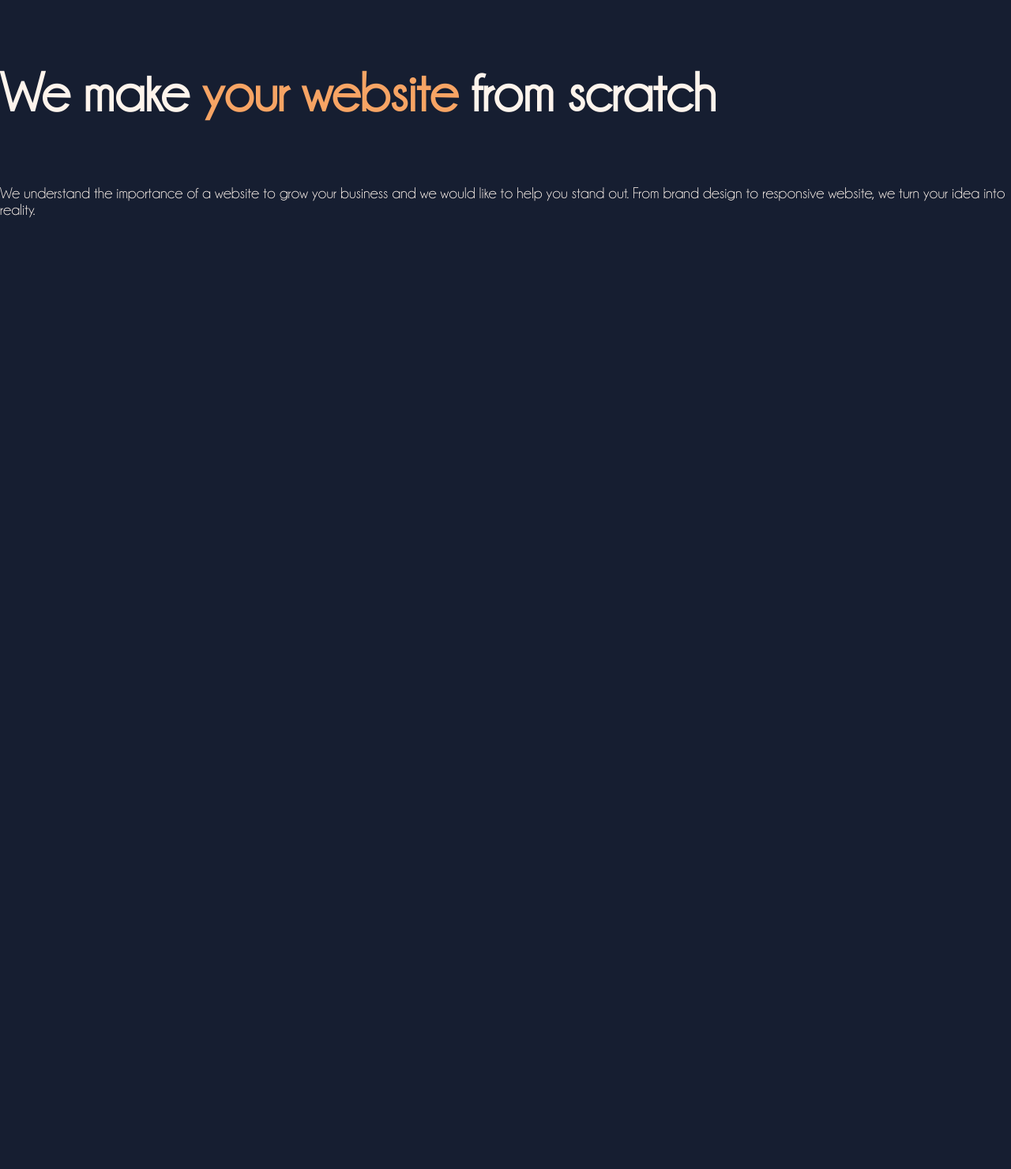
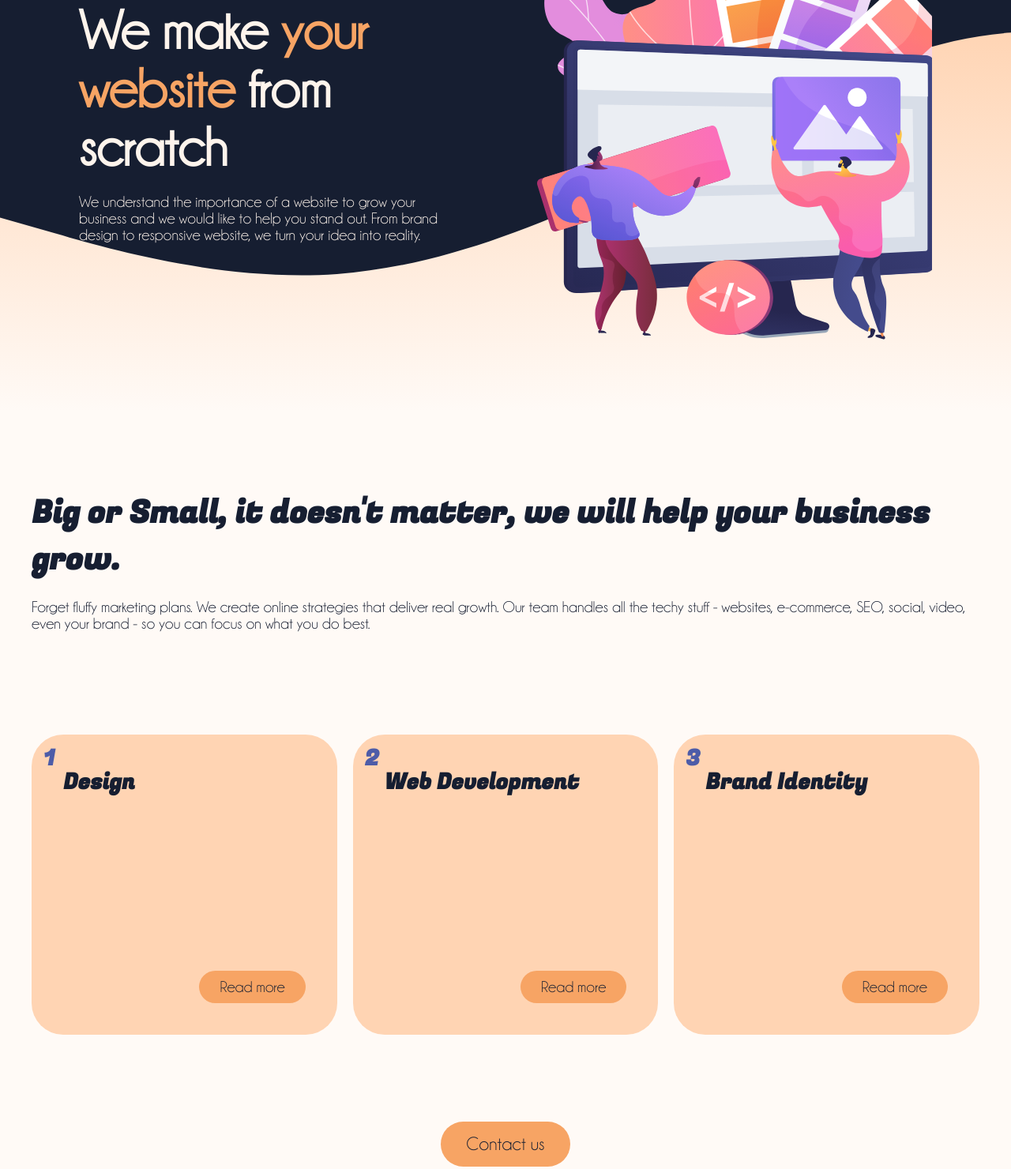
Before and after one commit to John-D-McGurk/arctic_hare_design, an Astro site: page / in a window 1280 px wide. Shown: the part 280-1760 px from the top of the page at 79% size. Before the commit the page ends 800 px from the top, so only its background shows below. Built offline with nearby package versions, Linux system fonts and the light colour scheme; Astro itself is replaced by a stand-in of ours.

Commit message:
finished hero section, made basic cards

```diff
--- a/src/components/Card.astro
+++ b/src/components/Card.astro
@@ -5,57 +5,46 @@ interface Props {
   href: string;
 }
 
-const { href, title, body } = Astro.props;
+const { href, title, body, decoration } = Astro.props;
 ---
 
 <li class="link-card">
   <a href={href}>
-		<h2>
+    <h3>
+      <span class="decoration text-accent">{decoration}</span>
       {title}
-			<span>&rarr;</span>
-		</h2>
+    </h3>
     <p>
       {body}
     </p>
+    <span class="btn-sm btn-primary"> Read more</span>
   </a>
 </li>
 <style>
+  a {
+    color: var(--black);
+    text-decoration: none;
+  }
+
   .link-card {
+    position: relative;
+    background-color: var(--secondary);
+    border-radius: 4rem;
+    flex: 1;
+    padding: var(--space-sm);
     list-style: none;
-		display: flex;
-		padding: 1px;
-		background-color: #23262d;
-		background-image: none;
-		background-size: 400%;
-		border-radius: 7px;
-		background-position: 100%;
-		transition: background-position 0.6s cubic-bezier(0.22, 1, 0.36, 1);
-		box-shadow: inset 0 0 0 1px rgba(255, 255, 255, 0.1);
+    min-height: 30rem;
   }
-	.link-card > a {
-		width: 100%;
-		text-decoration: none;
-		line-height: 1.4;
-		padding: calc(1.5rem - 1px);
-		border-radius: 8px;
-		color: white;
-		background-color: #23262d;
-		opacity: 0.8;
+
+  .decoration {
+    position: absolute;
+    top: 1rem;
+    left: 1.5rem;
   }
-	h2 {
-		margin: 0;
-		font-size: 1.25rem;
-		transition: color 0.6s cubic-bezier(0.22, 1, 0.36, 1);
-	}
-	p {
-		margin-top: 0.5rem;
-		margin-bottom: 0;
-	}
-	.link-card:is(:hover, :focus-within) {
-		background-position: 0;
-		background-image: var(--accent-gradient);
-	}
-	.link-card:is(:hover, :focus-within) h2 {
-		color: rgb(var(--accent-light));
+
+  .btn-sm {
+    position: absolute;
+    bottom: var(--space-sm);
+    right: var(--space-sm);
   }
 </style>
--- a/src/components/Nav.astro
+++ b/src/components/Nav.astro
@@ -10,7 +10,7 @@ const { language, page } = Astro.props;
       <li><a href="">Projects</a></li>
       <li><a href="">Services</a></li>
     </ul>
-    <a href="" id="contact" class="btn-primary">Contact us</a>
+    <a href="" id="contact" class="btn btn-primary">Contact us</a>
     <div id="dropdown">
       <span data-lang={language}
         >{language} <img src="chevron-down.svg" alt="" /></span
--- a/src/layouts/Layout.astro
+++ b/src/layouts/Layout.astro
@@ -21,6 +21,8 @@ const { title } = Astro.props;
   </body>
 </html>
 <style is:global>
+  @import url("https://fonts.googleapis.com/css2?family=Fugaz+One&display=swap");
+
   @font-face {
     font-family: "champagne_regular";
     src: url("/fonts/champagne__limousines-webfont.woff2") format("woff2");
@@ -81,6 +83,17 @@ const { title } = Astro.props;
     margin: 0;
   }
 
+  h1,
+  h2,
+  h3 {
+    margin: 0;
+  }
+
+  h2,
+  h3 {
+    font-family: "Fugaz One", sans-serif;
+  }
+
   h1 {
     font-size: 7rem;
   }
@@ -90,11 +103,19 @@ const { title } = Astro.props;
   }
 
   h3 {
-    font-size: 3.2rem;
+    font-size: 2.8rem;
   }
 
   p {
     font-size: 2rem;
+  }
+
+  .container {
+    max-width: 1200px;
+    margin-left: auto;
+    margin-right: auto;
+    padding-left: var(--space-lg);
+    padding-right: var(--space-lg);
   }
 
   .flex {
@@ -122,10 +143,46 @@ const { title } = Astro.props;
     justify-content: center;
   }
 
+  .space-lg {
+    padding: var(--space-lg) 0;
+    gap: var(--space-lg);
+  }
+
+  .btn,
   .btn-primary {
+    text-decoration: none;
+  }
+
+  .btn {
+    font-size: 2.4rem;
     padding: 1.6rem 3.2rem;
+    border-radius: 5rem;
+  }
+
+  .btn-sm {
+    padding: 1rem 2.6rem;
+    border-radius: 5rem;
+    font-size: 2rem;
+  }
+
+  .btn-primary {
     background: var(--primary);
     color: var(--black);
-    border-radius: 2.5rem;
+  }
+
+  .text-primary {
+    color: var(--primary);
+  }
+
+  .text-accent {
+    color: var(--accent);
+  }
+
+  .bg-white {
+    background: var(--white);
+  }
+
+  .wave {
+    position: absolute;
   }
 </style>
--- a/src/pages/index.astro
+++ b/src/pages/index.astro
@@ -7,16 +7,46 @@ import Nav from "../components/Nav.astro";
 <Nav language="EN" page="Home" />
 <Layout title="Welcome to Astro.">
   <main>
-    <section id="hero" class="center">
+    <section id="hero" class="">
+      <div class="container center">
         <div class="hero-text flex-column">
           <h1>
             We make <span class="text-primary">your website</span> from scratch
           </h1>
           <p>
-          We understand the importance of a website to grow your business and we
-          would like to help you stand out. From brand design to responsive
+            We understand the importance of a website to grow your business and
+            we would like to help you stand out. From brand design to responsive
             website, we turn your idea into reality.
           </p>
+        </div>
+        <img id="hero-image" src="index/hero-image.svg" alt="" />
+        <img id="hero-wave" class="wave" src="index/hero-wave.svg" alt="" />
+      </div>
+    </section>
+    <section class="bg-white">
+      <div class="container flex-column align-center space-lg">
+        <div>
+          <h2>
+            Big or Small, it doesn't matter, we will help your business grow.
+          </h2>
+          <p>
+            Forget fluffy marketing plans. We create online strategies that
+            deliver real growth. Our team handles all the techy stuff -
+            websites, e-commerce, SEO, social, video, even your brand - so you
+            can focus on what you do best.
+          </p>
+        </div>
+        <ul id="card-container" class="flex">
+          <Card decoration="1" href="1" title="Design" body="" />
+          <Card decoration="2" title="Web Development" body="" />
+          <Card decoration="3" href="1" title="Brand Identity" body="" />
+        </ul>
+        <a href="" class="btn btn-primary">Contact us</a>
+      </div>
+    </section>
+    <section class="bg-white">
+      <div class="container flex-column align-center space-lg">
+        <h2>Here's what we've made so far</h2>
       </div>
     </section>
   </main>
@@ -24,11 +54,32 @@ import Nav from "../components/Nav.astro";
 
 <style>
   #hero {
+    box-sizing: border-box;
     color: var(--light);
     height: calc(100vh - var(--nav-height));
+    position: relative;
+    padding-top: var(--space-lg);
   }
 
-  .text-primary {
-    color: var(--primary);
+  #hero .container {
+    gap: var(--space-lg);
+  }
+
+  #hero-image {
+    width: min(40vw, 50rem);
+  }
+
+  #hero-wave {
+    width: 100%;
+    max-height: 60vh;
+    bottom: 0;
+    z-index: -10;
+  }
+
+  #card-container {
+    width: 100%;
+    justify-content: stretch;
+    gap: var(--space-xs);
+    padding: 0;
   }
 </style>
```
Also changed, not shown: public/index/hero-wave.svg (added), public/index/projects-wave.svg (added). Lines whose indentation alone changed are shown as unchanged.
